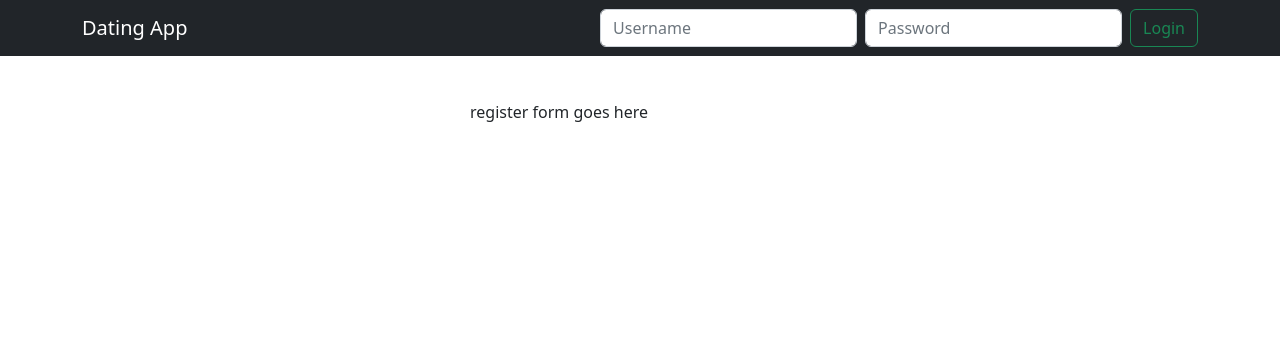
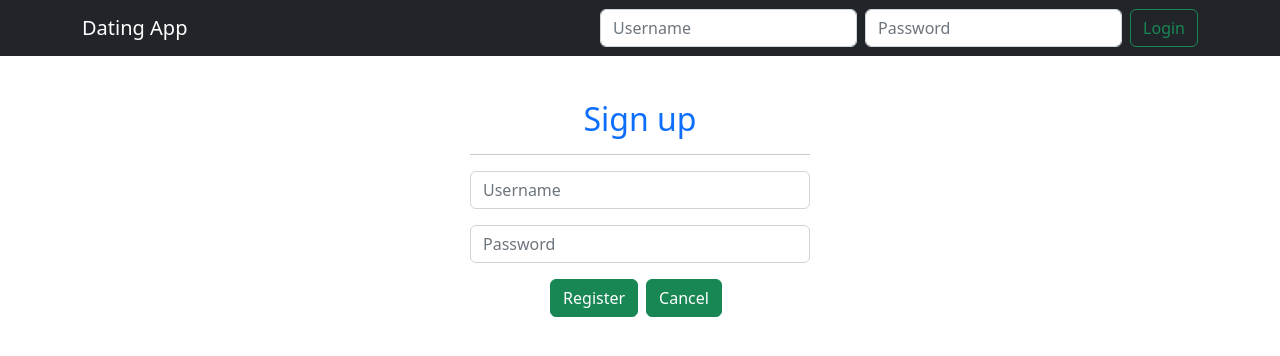
Before and after one commit to moorthidaniel/DatingApp, an Angular app in the folder client/: page / in a window 1280 px wide. Both pictures are taken after a click on the button "Register". Shown: the top 356 px of the page. Built offline with nearby package versions, Linux system fonts and the light colour scheme; no server answers.

Commit message:
End of section 5 video 60-register form

```diff
--- a/client/src/app/app.module.ts
+++ b/client/src/app/app.module.ts
@@ -9,12 +9,14 @@
 import { FormsModule } from '@angular/forms';
 import { BsDropdownModule } from 'ngx-bootstrap/dropdown';
 import { HomeComponent } from './home/home.component';
+import { RegisterComponent } from './register/register.component';
 
 @NgModule({
   declarations: [
     AppComponent,
     NavComponent,
-    HomeComponent
+    HomeComponent,
+    RegisterComponent
   ],
   imports: [
     BrowserModule,
--- a/client/src/app/home/home.component.html
+++ b/client/src/app/home/home.component.html
@@ -11,7 +11,7 @@
     <div *ngIf="registerMode" class="container">
         <div class="row justify-content-center">
             <div class="col-4">
-                <p>register form goes here</p>
+                <app-register></app-register>
             </div>
         </div>
     </div>
--- /dev/null
+++ b/client/src/app/register/register.component.html
@@ -0,0 +1,24 @@
+<form #registerForm="ngForm" (ngSubmit)="register()" autocomplete="off">
+    <h2 class="text-center text-primary">Sign up</h2>
+    <hr>
+    <div class="mb-3">
+        <input type="text"
+            class="form-control"
+            name="username"
+            [(ngModel)]="model.username"
+            placeholder="Username"
+        >
+    </div>
+    <div class="mb-3">
+        <input type="password"
+            class="form-control"
+            name="password"
+            [(ngModel)]="model.password"
+            placeholder="Password"
+        >
+    </div>
+    <div class="text-center">
+        <button class="btn btn-success me-2" type="submit"> Register </button>
+        <button class="btn btn-success me-2" type="button" (click)="cancel()"> Cancel </button>
+    </div>
+</form>
--- /dev/null
+++ b/client/src/app/register/register.component.ts
@@ -0,0 +1,24 @@
+import { Component } from '@angular/core';
+
+@Component({
+  selector: 'app-register',
+  templateUrl: './register.component.html',
+  styleUrls: ['./register.component.css']
+})
+export class RegisterComponent {
+  model: any = {}
+
+  constructor(){}
+
+  ngOnInit(): void{
+
+  }
+
+  register() {
+    console.log(this.model);
+  }
+
+  cancel() {
+    console.log('canceled');
+  }
+}
```
Also changed, not shown: client/src/app/register/register.component.css (added).
